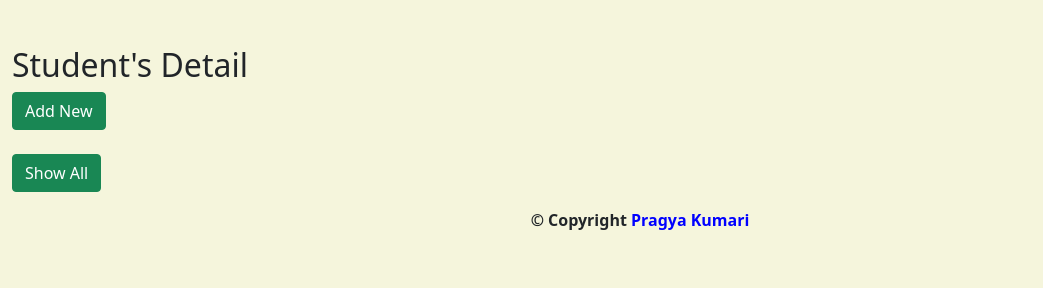
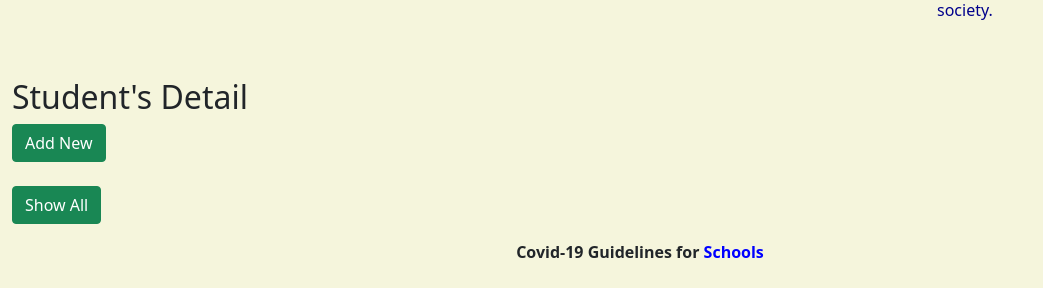
Before and after one commit to Pragya-10/Student, a Django app: page / in a window 1280 px wide. Shown: the part 2225-2513 px from the top of the page, without its empty margins (0-1043 px from the left). Before the commit the page ends 2455 px from the top, so only its background shows below. Run offline with Django 3.2, Linux system fonts and the light colour scheme.

Commit message:
Version 3.0

```diff
--- a/myapp/Templates/base.html
+++ b/myapp/Templates/base.html
@@ -28,6 +28,7 @@
        <form method="POST" action="search" class="form-inline my-2 my-lg-0">
            {% csrf_token %}
          <input style="width: 97%;float: inline-end;"name="name" class="form-control mr-sm-2 mx-4 px-4" type="search" placeholder="Search" aria-label="Search">
+         <button class="btn btn-outline-success my-2 my-sm-0 mx-4 py-1 px-4 " type="submit">Search</button>
 
         </form>
 
@@ -44,10 +45,19 @@
 
 
 
+
+
+
     {% block content %}
+
+
 
     {% endblock %}
   </div>
+
+
+
+
 
 
     <!-- Optional JavaScript; choose one of the two! -->
--- a/myapp/Templates/welcome.html
+++ b/myapp/Templates/welcome.html
@@ -170,7 +170,7 @@
     <br>
     <button type="button" class="btn btn-success"><a href="show " style="text-decoration: none; color: white;">Show All</a></button>
   </p>
-  <footer><center><b> &copy; Copyright <a href="https://www.linkedin.com/in/pragya-kumari-3b858418a/" target="_blank" style="text-decoration: none; color: blue; ">Pragya Kumari</a>
+  <footer><center><b> Covid-19 Guidelines for <a href="https://www.cdc.gov/coronavirus/2019-ncov/community/schools-childcare/index.html" target="_blank" style="text-decoration: none; color: blue; ">Schools</a>
   </b></center>
   </footer>
 </body>
```
Also changed, not shown: db.sqlite3.
